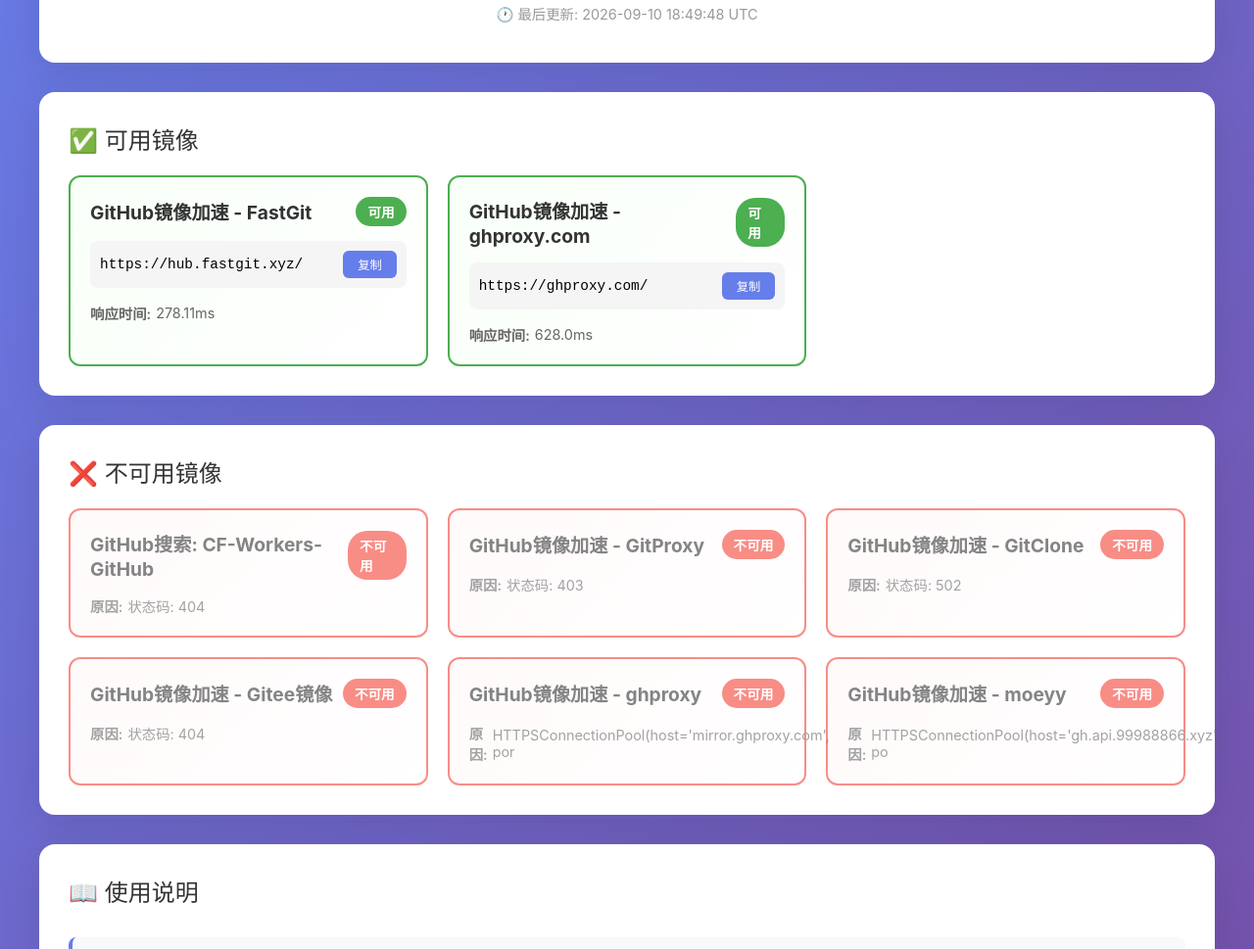
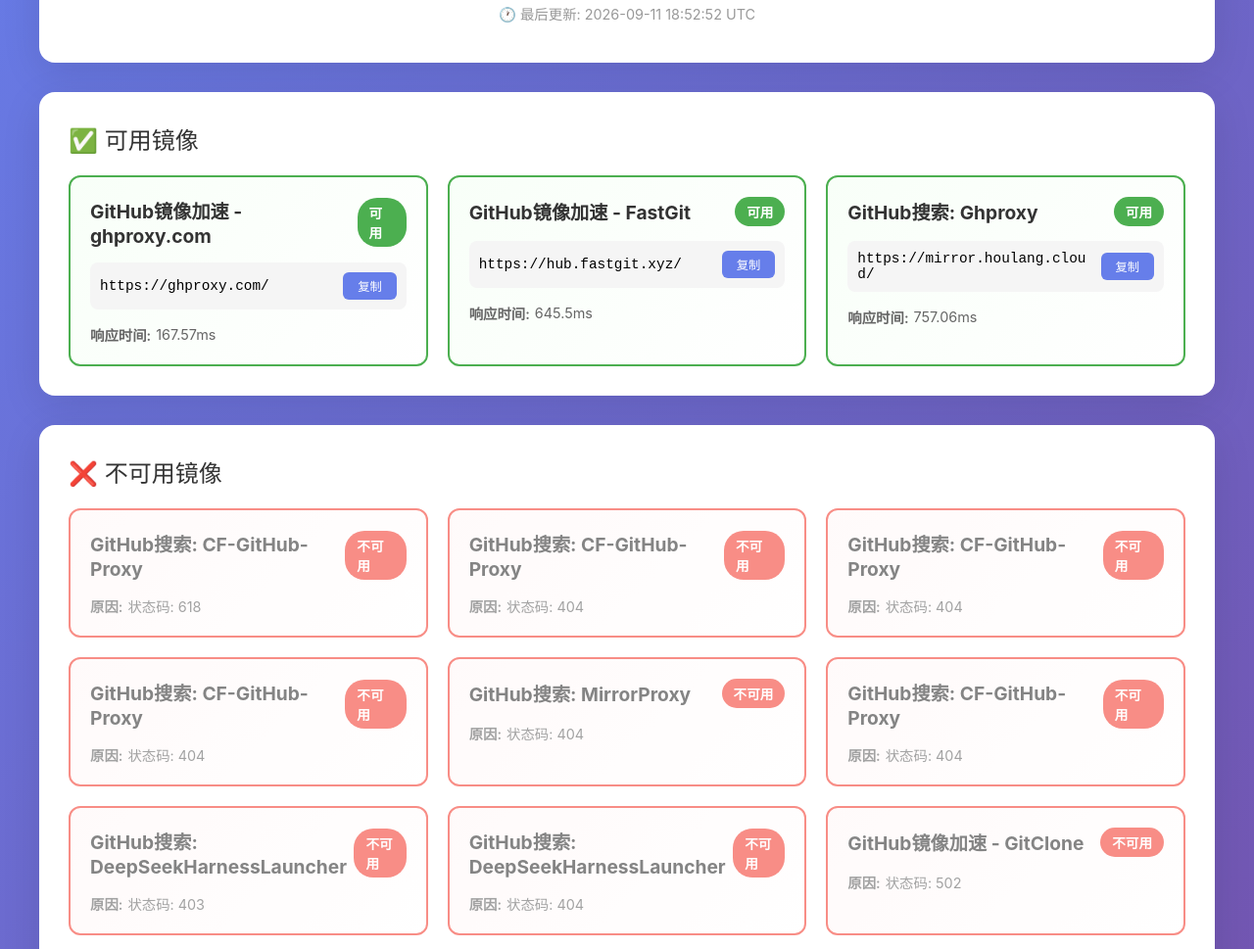
Before and after one commit to jerome158/CHN, a plain HTML site: page index.html in a window 1280 px wide. Shown: the part 273-1242 px from the top of the page at 98% size. Drawn offline with Linux system fonts and the light colour scheme.

Commit message:
deploy: f6a9fd8046bd7e18336f5113c7eb8e0c1fbb73bf

```diff
--- a/index.html
+++ b/index.html
@@ -266,15 +266,15 @@
             <p class="subtitle">实时检测的GitHub镜像加速服务</p>
             <div class="stats">
                 <div class="stat-item">
-                    <div class="stat-value">2</div>
+                    <div class="stat-value">3</div>
                     <div class="stat-label">可用镜像</div>
                 </div>
                 <div class="stat-item">
-                    <div class="stat-value">14</div>
+                    <div class="stat-value">22</div>
                     <div class="stat-label">总计检测</div>
                 </div>
             </div>
-            <p class="last-updated">🕐 最后更新: 2026-09-10 18:49:48 UTC</p>
+            <p class="last-updated">🕐 最后更新: 2026-09-11 18:52:52 UTC</p>
         </div>
 
         <div class="section">
@@ -283,32 +283,48 @@
 
                 <div class="mirror-card available">
                     <div class="mirror-card-header">
-                        <div class="mirror-name">GitHub镜像加速 - FastGit</div>
+                        <div class="mirror-name">GitHub镜像加速 - ghproxy.com</div>
                         <span class="status-badge available">可用</span>
                     </div>
                     <div class="mirror-url">
-                        <span id="url--1244788198958851270">https://hub.fastgit.xyz/</span>
-                        <button class="copy-btn" onclick="copyToClipboard('https://hub.fastgit.xyz/')">复制</button>
+                        <span id="url--1425313218133602084">https://ghproxy.com/</span>
+                        <button class="copy-btn" onclick="copyToClipboard('https://ghproxy.com/')">复制</button>
                     </div>
                     <div class="mirror-info">
                         <div class="info-item">
-                            <span class="info-label">响应时间:</span> 278.11ms
+                            <span class="info-label">响应时间:</span> 167.57ms
                         </div>
                     </div>
                 </div>
 
                 <div class="mirror-card available">
                     <div class="mirror-card-header">
-                        <div class="mirror-name">GitHub镜像加速 - ghproxy.com</div>
+                        <div class="mirror-name">GitHub镜像加速 - FastGit</div>
                         <span class="status-badge available">可用</span>
                     </div>
                     <div class="mirror-url">
-                        <span id="url-8567906478506027529">https://ghproxy.com/</span>
-                        <button class="copy-btn" onclick="copyToClipboard('https://ghproxy.com/')">复制</button>
+                        <span id="url-1448003727819701700">https://hub.fastgit.xyz/</span>
+                        <button class="copy-btn" onclick="copyToClipboard('https://hub.fastgit.xyz/')">复制</button>
                     </div>
                     <div class="mirror-info">
                         <div class="info-item">
-                            <span class="info-label">响应时间:</span> 628.0ms
+                            <span class="info-label">响应时间:</span> 645.5ms
+                        </div>
+                    </div>
+                </div>
+
+                <div class="mirror-card available">
+                    <div class="mirror-card-header">
+                        <div class="mirror-name">GitHub搜索: Ghproxy</div>
+                        <span class="status-badge available">可用</span>
+                    </div>
+                    <div class="mirror-url">
+                        <span id="url-4805615701887709761">https://mirror.houlang.cloud/</span>
+                        <button class="copy-btn" onclick="copyToClipboard('https://mirror.houlang.cloud/')">复制</button>
+                    </div>
+                    <div class="mirror-info">
+                        <div class="info-item">
+                            <span class="info-label">响应时间:</span> 757.06ms
                         </div>
                     </div>
                 </div>
@@ -322,7 +338,19 @@
 
                 <div class="mirror-card unavailable">
                     <div class="mirror-card-header">
-                        <div class="mirror-name">GitHub搜索: CF-Workers-GitHub</div>
+                        <div class="mirror-name">GitHub搜索: CF-GitHub-Proxy</div>
+                        <span class="status-badge unavailable">不可用</span>
+                    </div>
+                    <div class="mirror-info">
+                        <div class="info-item">
+                            <span class="info-label">原因:</span> 状态码: 618
+                        </div>
+                    </div>
+                </div>
+
+                <div class="mirror-card unavailable">
+                    <div class="mirror-card-header">
+                        <div class="mirror-name">GitHub搜索: CF-GitHub-Proxy</div>
                         <span class="status-badge unavailable">不可用</span>
                     </div>
                     <div class="mirror-info">
@@ -334,12 +362,72 @@
 
                 <div class="mirror-card unavailable">
                     <div class="mirror-card-header">
-                        <div class="mirror-name">GitHub镜像加速 - GitProxy</div>
+                        <div class="mirror-name">GitHub搜索: CF-GitHub-Proxy</div>
+                        <span class="status-badge unavailable">不可用</span>
+                    </div>
+                    <div class="mirror-info">
+                        <div class="info-item">
+                            <span class="info-label">原因:</span> 状态码: 404
+                        </div>
+                    </div>
+                </div>
+
+                <div class="mirror-card unavailable">
+                    <div class="mirror-card-header">
+                        <div class="mirror-name">GitHub搜索: CF-GitHub-Proxy</div>
+                        <span class="status-badge unavailable">不可用</span>
+                    </div>
+                    <div class="mirror-info">
+                        <div class="info-item">
+                            <span class="info-label">原因:</span> 状态码: 404
+                        </div>
+                    </div>
+                </div>
+
+                <div class="mirror-card unavailable">
+                    <div class="mirror-card-header">
+                        <div class="mirror-name">GitHub搜索: MirrorProxy</div>
+                        <span class="status-badge unavailable">不可用</span>
+                    </div>
+                    <div class="mirror-info">
+                        <div class="info-item">
+                            <span class="info-label">原因:</span> 状态码: 404
+                        </div>
+                    </div>
+                </div>
+
+                <div class="mirror-card unavailable">
+                    <div class="mirror-card-header">
+                        <div class="mirror-name">GitHub搜索: CF-GitHub-Proxy</div>
+                        <span class="status-badge unavailable">不可用</span>
+                    </div>
+                    <div class="mirror-info">
+                        <div class="info-item">
+                            <span class="info-label">原因:</span> 状态码: 404
+                        </div>
+                    </div>
+                </div>
+
+                <div class="mirror-card unavailable">
+                    <div class="mirror-card-header">
+                        <div class="mirror-name">GitHub搜索: DeepSeekHarnessLauncher</div>
                         <span class="status-badge unavailable">不可用</span>
                     </div>
                     <div class="mirror-info">
                         <div class="info-item">
                             <span class="info-label">原因:</span> 状态码: 403
+                        </div>
+                    </div>
+                </div>
+
+                <div class="mirror-card unavailable">
+                    <div class="mirror-card-header">
+                        <div class="mirror-name">GitHub搜索: DeepSeekHarnessLauncher</div>
+                        <span class="status-badge unavailable">不可用</span>
+                    </div>
+                    <div class="mirror-info">
+                        <div class="info-item">
+                            <span class="info-label">原因:</span> 状态码: 404
                         </div>
                     </div>
                 </div>
```
